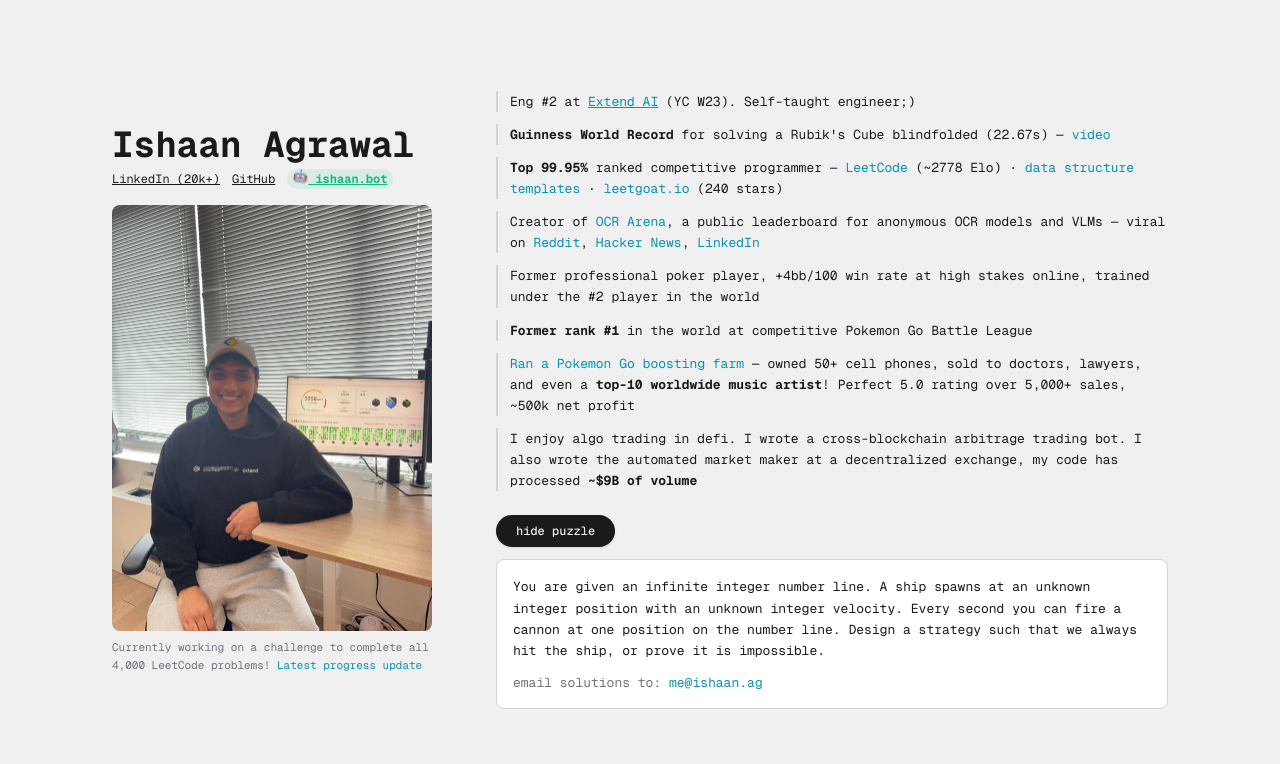
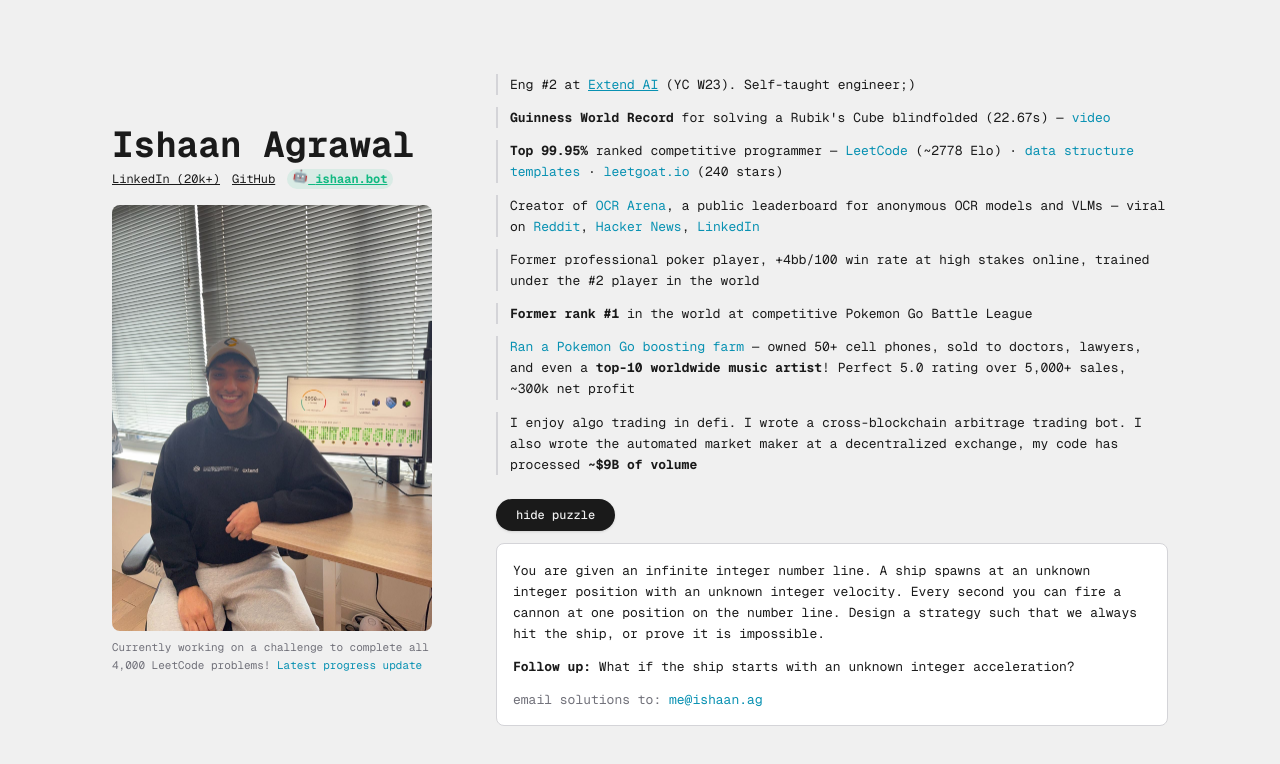
Before and after one commit to ishaanbuildsthings/ishaan.md, a Next.js app in the folder personal/: page / in a window 1280 px wide. Both pictures are taken after a click on the button "math puzzle". Shown: the top 764 px of the page. Built offline with nearby package versions, Linux system fonts and the light colour scheme.

Commit message:
Add follow-up acceleration question to math puzzle
Co-Authored-By: Claude Opus 4.6 <noreply@anthropic.com>

```diff
--- a/personal/src/components/MathPuzzle.tsx
+++ b/personal/src/components/MathPuzzle.tsx
@@ -22,6 +22,10 @@ export default function MathPuzzle() {
             Design a strategy such that we always hit the ship, or prove it is
             impossible.
           </p>
+          <p className="text-[13px] text-foreground leading-relaxed mt-3">
+            <strong>Follow up:</strong> What if the ship starts with an unknown
+            integer acceleration?
+          </p>
           <p className="text-[13px] text-muted mt-3">
             email solutions to:{" "}
             <a
--- a/personal/src/components/Sidebar.tsx
+++ b/personal/src/components/Sidebar.tsx
@@ -130,7 +130,7 @@ export default function Sidebar() {
           </a>{" "}
           — owned 50+ cell phones, sold to doctors, lawyers, and even a{" "}
           <strong>top-10 worldwide music artist</strong>! Perfect 5.0 rating over 5,000+
-          sales, ~500k net profit
+          sales, ~300k net profit
         </p>
       </div>
 
```
